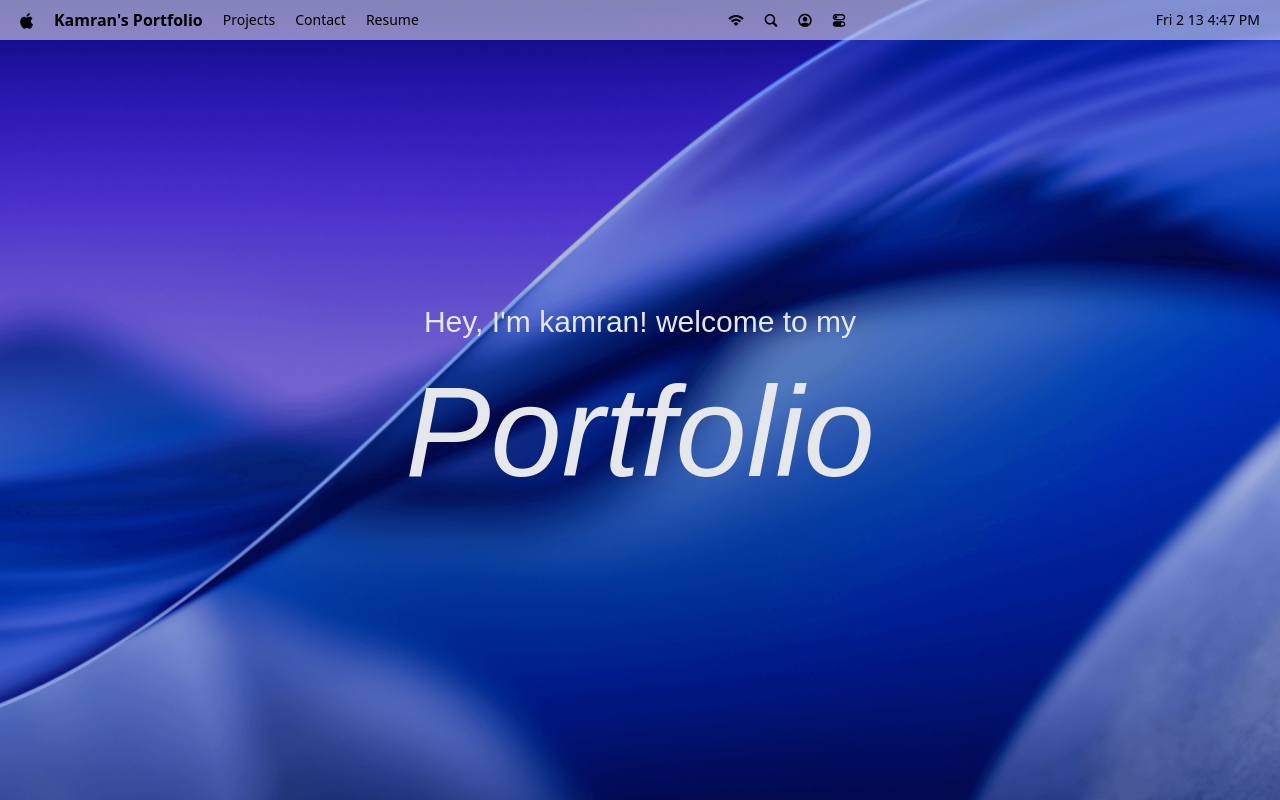
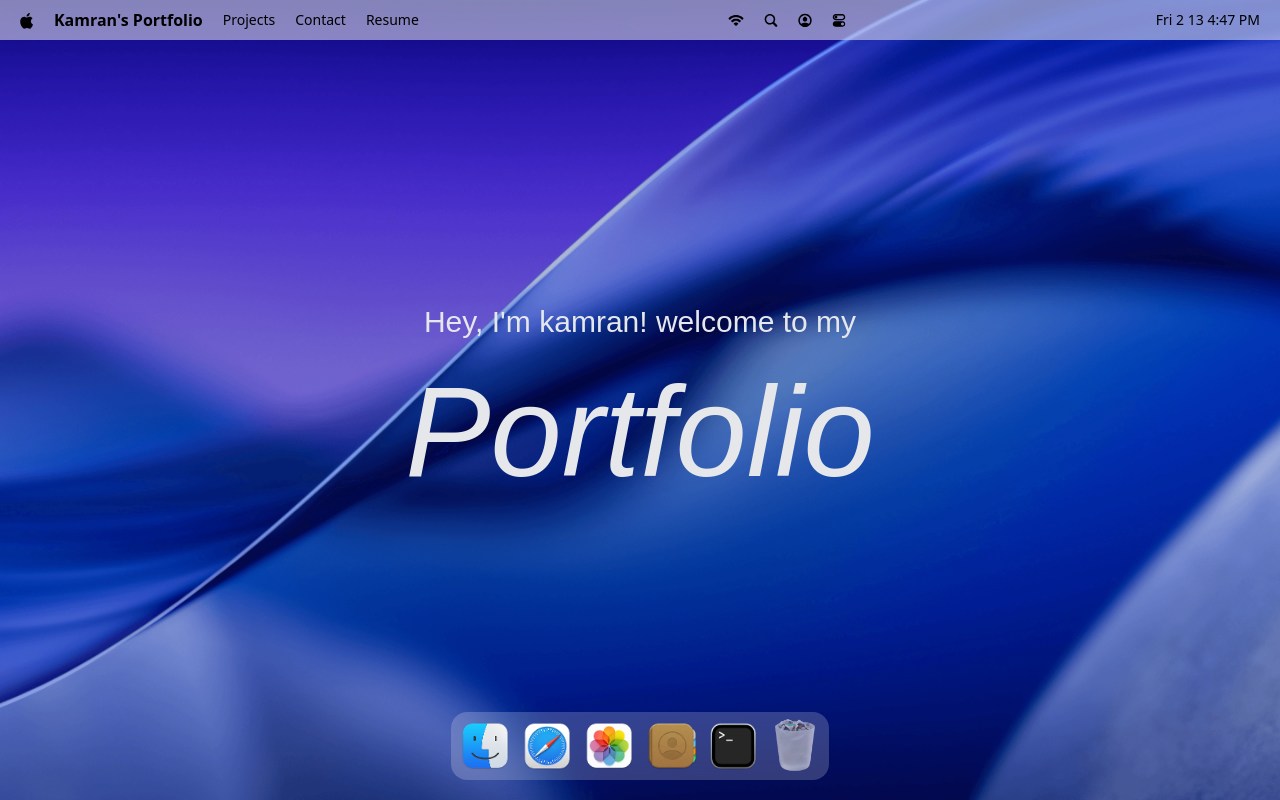
Before and after one commit to kamranikramofficial/macos_Portfolio, a React (Vite) app: page / in a window 1280 px wide. Built offline with nearby package versions, Linux system fonts and the light colour scheme; a web font is replaced by a local one.

Commit message:
add tool icon only

```diff
--- a/package.json
+++ b/package.json
@@ -17,6 +17,7 @@
     "lucide-react": "^0.564.0",
     "react": "^19.2.0",
     "react-dom": "^19.2.0",
+    "react-tooltip": "^5.30.0",
     "tailwindcss": "^4.1.18"
   },
   "devDependencies": {
--- a/src/App.jsx
+++ b/src/App.jsx
@@ -1,9 +1,11 @@
-import { Navbar , Welcome } from "#components"
+import { Navbar , Welcome , Dock } from "#components"
+
 const App = () => {
   return (
 <main>
   <Navbar/>
   <Welcome/>
+  <Dock />
 </main>
 
   )
--- /dev/null
+++ b/src/components/Dock.jsx
@@ -0,0 +1,41 @@
+import { Tooltip } from "react-tooltip";
+import { React, useRef } from "react";
+
+import { dockApps } from "#constants";
+
+const Dock = () => {
+  const dockRef = useRef(null);
+  const toggleApp = (app) => {};
+
+  return (
+    <section id="dock">
+      <div ref={dockRef} className="dock-container">
+        {dockApps.map(({ id, name, icon, canOpen }) => (
+          <div key={id} className="relative flex justify-center">
+            <button
+              type="button"
+              className="dock-icon"
+              aria-label={name}
+              data-tooltip-id="dock-tooltip"
+              data-tooltip-content={name}
+              data-tooltip-delay-show={150}
+              disabled={!canOpen}
+              onClick={() => toggleApp({ id, canOpen })}
+            >
+              <img
+                src={`/images/${icon}`}
+                alt={name}
+                loading="lazy"
+                className={canOpen ? "" : "opacity-60"}
+              />
+            </button>
+          </div>
+        ))}
+
+        <Tooltip id="dock-tooltip" place="top" className="tooltip" />
+      </div>
+    </section>
+  );
+};
+
+export default Dock;
--- a/src/components/index.js
+++ b/src/components/index.js
@@ -1,7 +1,9 @@
 import Navbar from "#components/navbar.jsx";
 import Welcome from "#components/Welcome.jsx";
+import Dock from "#components/Dock.jsx";
 
 export {
     Navbar,
-    Welcome
+    Welcome,
+    Dock
 }
```
Also changed, not shown: 1 other file (tests, documents, lock files or other folders).
